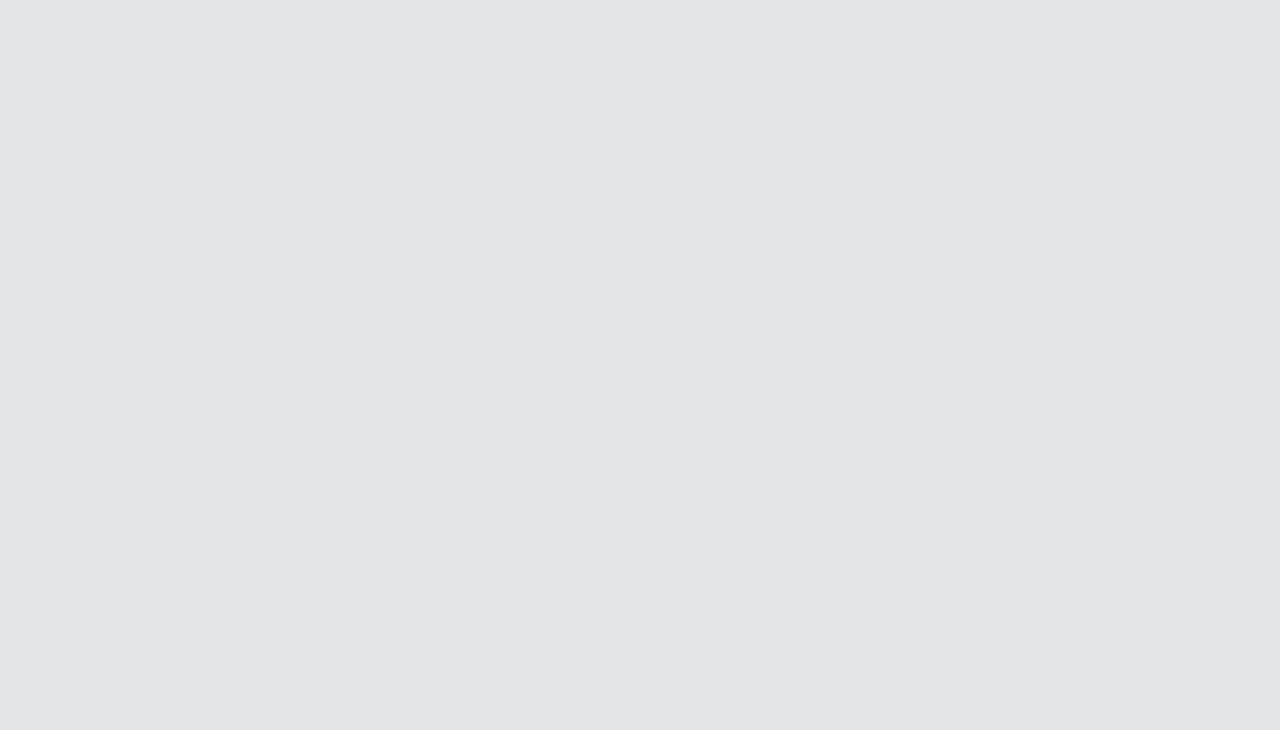
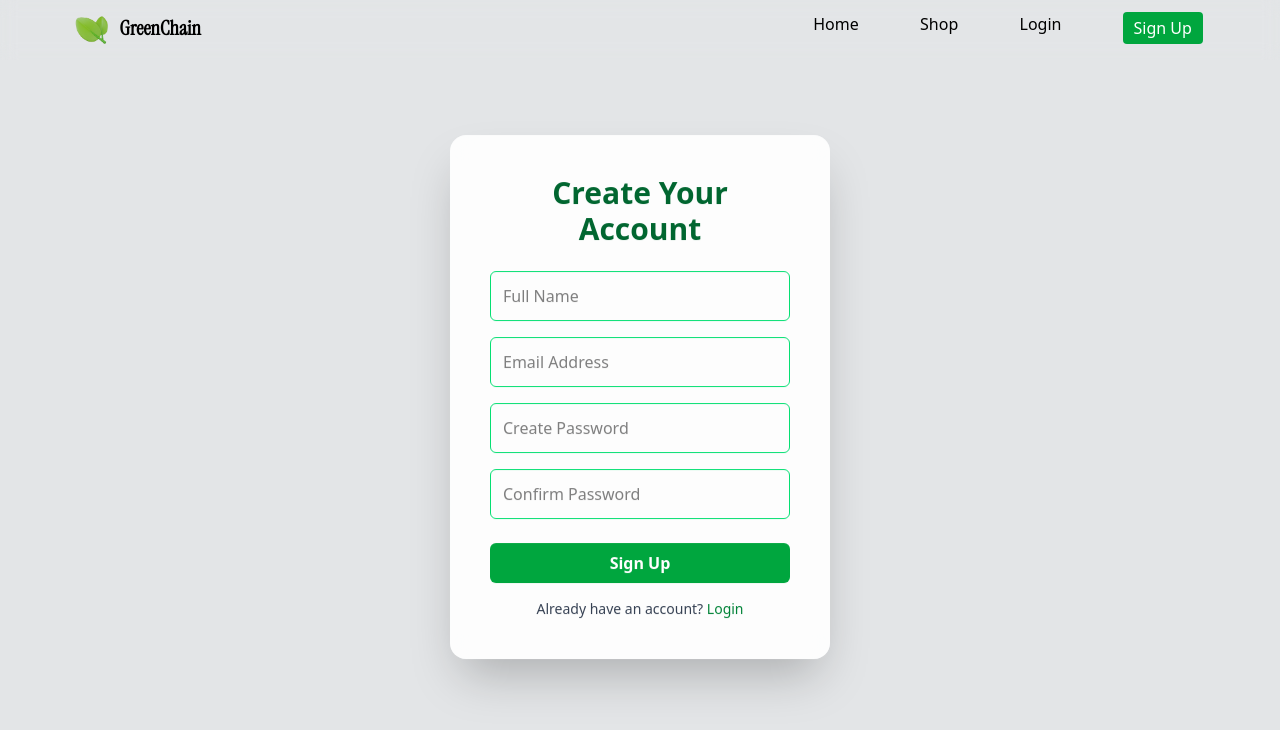
Before and after one commit to KrushnaX0X0/Agrimart_X_AI, a React (Vite) app: page /signup in a window 1280 px wide. Before the commit this address had no page. Shown: the top 730 px of the page. Built offline with nearby package versions, Linux system fonts and the light colour scheme.

Commit message:
add login and signup pages

```diff
--- a/src/App.jsx
+++ b/src/App.jsx
@@ -2,6 +2,9 @@ import React, { useEffect, useState } from 'react'
 import {BrowserRouter,Routes,Route} from 'react-router-dom'
 import Home from './view/Home'
 import Loding from './components/Loding'
+import Shop from './view/Shop'
+import Login from './view/Login'
+import Signup from './view/Signup'
 
 const App = () => {
 
@@ -23,6 +26,10 @@ const App = () => {
       ) : (
         <Routes>
           <Route path="/" element={<Home />} />
+          <Route path='/shop' element={<Shop/>} />
+          <Route path='/login' element={<Login/>} />
+          <Route path='/signup' element={<Signup/>} />
+
         </Routes>
       )}
     </BrowserRouter>
--- /dev/null
+++ b/src/view/Login.jsx
@@ -0,0 +1,87 @@
+import React, { useEffect, useRef } from "react";
+import gsap from "gsap";
+import { useGSAP } from "@gsap/react";
+import { ScrollTrigger } from "gsap/ScrollTrigger";
+import Navbar from "../components/Navbar";
+import { Link } from "react-router-dom";
+
+gsap.registerPlugin(ScrollTrigger);
+
+const Login = () => {
+  const formRef = useRef();
+  const textRef = useRef();
+
+  useGSAP(() => {
+
+    gsap.from(".bg-grad", {
+      opacity: 0,
+      duration: 1.5,
+    });
+
+
+    gsap.from(textRef.current, {
+      y: -50,
+      opacity: 0,
+      duration: 1.2,
+      ease: "power2.out",
+    });
+
+    // Form card animation
+    gsap.from(formRef.current, {
+      y: 100,
+      opacity: 0,
+      duration: 1.5,
+      delay: 0.5,
+      ease: "back.out(1.7)",
+    });
+  }, []);
+
+  return (
+    <div className="h-screen w-screen relative flex items-center justify-center overflow-hidden">
+    <Navbar/>
+      <div className="absolute inset-0 "></div>
+
+
+
+      {/* Login Form */}
+      <div
+        ref={formRef}
+        className="relative z-10 bg-white/80 backdrop-blur-lg shadow-2xl rounded-2xl p-10 w-[350px] flex flex-col items-center"
+      >
+        <h1
+          ref={textRef}
+          className="text-3xl font-bold text-green-800 mb-6 text-center"
+        >
+          Welcome to <span className="text-green-600">GreenChain</span>
+        </h1>
+
+        <input
+          type="email"
+          placeholder="Enter your email"
+          className="w-full mb-4 p-3 rounded-md border border-green-400 focus:outline-none focus:ring-2 focus:ring-green-500"
+        />
+
+        <input
+          type="password"
+          placeholder="Enter your password"
+          className="w-full mb-6 p-3 rounded-md border border-green-400 focus:outline-none focus:ring-2 focus:ring-green-500"
+        />
+
+        <button className="w-full bg-green-600 text-white py-2 rounded-md font-semibold hover:bg-green-700 transition cup">
+          Login
+        </button>
+
+        <p className="mt-4 text-sm text-gray-600">
+          Don’t have an account?{" "}
+    <Link to={'/signup'}>
+         <span className="text-green-700 font-medium cursor-pointer hover:underline">
+            Sign Up
+          </span>
+    </Link>
+        </p>
+      </div>
+    </div>
+  );
+};
+
+export default Login;
--- a/src/view/Shop.jsx
+++ b/src/view/Shop.jsx
@@ -1,8 +1,11 @@
 import React from 'react'
+import Navbar from '../components/Navbar'
 
 const Shop = () => {
   return (
-    <div>Shop</div>
+    <>
+      <Navbar/>
+    </>
   )
 }
 
--- /dev/null
+++ b/src/view/Signup.jsx
@@ -0,0 +1,95 @@
+import React, { useRef } from "react";
+import { useGSAP } from "@gsap/react";
+import gsap from "gsap";
+import Navbar from "../components/Navbar";
+import { Link } from "react-router-dom";
+
+const Signup = () => {
+  const formRef = useRef();
+  const headingRef = useRef();
+
+  useGSAP(() => {
+    // background fade-in
+    gsap.from(".bg-grad", {
+      opacity: 0,
+      duration: 1.2,
+      ease: "power1.out",
+    });
+
+    // heading animation
+    gsap.from(headingRef.current, {
+      y: -40,
+      opacity: 0,
+      duration: 1,
+      ease: "power2.out",
+    });
+
+    // form animation
+    gsap.from(formRef.current, {
+      y: 100,
+      opacity: 0,
+      duration: 1.3,
+      delay: 0.4,
+      ease: "back.out(1.5)",
+    });
+  }, []);
+
+  return (
+    <div className="h-screen w-screen relative flex items-center justify-center overflow-hidden">
+     <Navbar/>
+      <div className="absolute inset-0 "></div>
+
+
+      <div
+        ref={formRef}
+        className="relative z-10 bg-white/90 backdrop-blur-md shadow-2xl rounded-2xl p-10 w-[380px] flex flex-col items-center"
+      >
+        <h1
+          ref={headingRef}
+          className="text-3xl font-bold text-green-800 mb-6 text-center"
+        >
+          Create Your Account
+        </h1>
+
+        <input
+          type="text"
+          placeholder="Full Name"
+          className="w-full mb-4 p-3 rounded-md border border-green-400 focus:outline-none focus:ring-2 focus:ring-green-500"
+        />
+
+        <input
+          type="email"
+          placeholder="Email Address"
+          className="w-full mb-4 p-3 rounded-md border border-green-400 focus:outline-none focus:ring-2 focus:ring-green-500"
+        />
+
+        <input
+          type="password"
+          placeholder="Create Password"
+          className="w-full mb-4 p-3 rounded-md border border-green-400 focus:outline-none focus:ring-2 focus:ring-green-500"
+        />
+
+        <input
+          type="password"
+          placeholder="Confirm Password"
+          className="w-full mb-6 p-3 rounded-md border border-green-400 focus:outline-none focus:ring-2 focus:ring-green-500"
+        />
+
+        <button className="w-full bg-green-600 text-white py-2 rounded-md font-semibold hover:bg-green-700 transition">
+          Sign Up
+        </button>
+
+        <p className="mt-4 text-sm text-gray-700">
+          Already have an account?{" "}
+       <Link to={'/login'}>
+            <span className="text-green-700 font-medium cursor-pointer hover:underline">
+            Login
+          </span>
+       </Link>
+        </p>
+      </div>
+    </div>
+  );
+};
+
+export default Signup;
```
